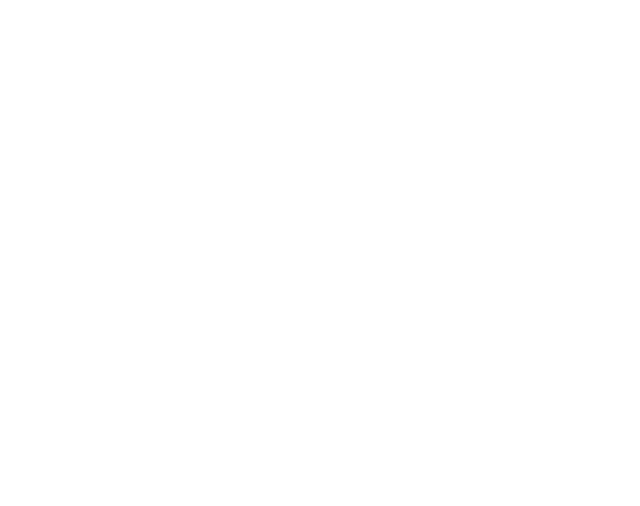
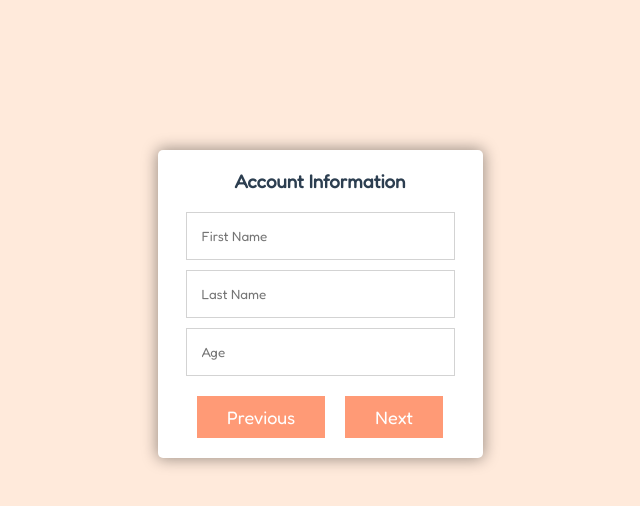
Before and after one commit to ChristopherBenton145/multistep-form, a React (Create React App) app: page / in a window 1280 px wide. Shown: the top 506 px of the page, without its empty margins (320-960 px from the left). Built offline with nearby package versions, Linux system fonts and the light colour scheme.

Commit message:
Started the form

```diff
--- a/src/App.js
+++ b/src/App.js
@@ -1,9 +1,10 @@
 import './styles/App.scss';
+import Form from './components/Form';
 
 function App() {
   return (
     <div className="App">
-
+      <Form />
     </div>
   );
 }
--- /dev/null
+++ b/src/components/Form.js
@@ -0,0 +1,41 @@
+import React from 'react';
+import "../styles/Form.scss"
+
+function Form() {
+  return (
+    <form>
+        <div className="step active">
+            <h3>Account Information</h3>
+            <input type="text" name="firstname" placeholder="First Name"></input>
+            <input type="text" name="lastname" placeholder="Last Name"></input>
+            <input type="text" name="age" placeholder="Age"></input>
+            <div className="buttons">
+                <button type="button" className="button-previous">Previous</button>
+                <button type="button" className="button-next">Next</button>
+            </div>
+        </div>
+        <div className="step">
+            <h3>Personal Details 2</h3>
+            <input type="text" name="firstname" placeholder="First Name"></input>
+            <input type="text" name="lastname" placeholder="Last Name"></input>
+            <input type="text" name="age" placeholder="Age"></input>
+            <div className="buttons">
+                <button type="button" className="button-next">Next</button>
+                <button type="button" className="button-previous">Previous</button>
+            </div>
+        </div>
+        <div className="step">
+            <h3>Personal Details 3</h3>
+            <input type="text" name="firstname" placeholder="First Name"></input>
+            <input type="text" name="lastname" placeholder="Last Name"></input>
+            <input type="text" name="age" placeholder="Age"></input>
+            <div className="buttons">
+                <button type="button" className="button-next">Next</button>
+                <button type="button" className="button-previous">Previous</button>
+            </div>
+        </div>
+    </form>
+  );
+}
+
+export default Form;
--- /dev/null
+++ b/src/styles/Form.scss
@@ -0,0 +1,50 @@
+form {
+  margin-top: 150px;
+}
+
+.step {
+  display: flex;
+  flex-direction: column;
+  align-items: center;
+  gap: 10px;
+  background-color: white;
+  border-radius: 5px;
+  box-shadow: 0 0 15px 1px rgba(0, 0, 0, 0.4);
+  width: 325px;
+  margin: auto;
+  padding: 20px 0px;
+  opacity: 0;
+  box-sizing: border-box;
+
+  h3 {
+    color: #2c3e50;
+    margin: 0;
+    margin-bottom: 10px;
+  }
+
+  input {
+    color: #2c3e50;
+    border: 1px solid lightgray;
+    font-family: "Fredoka";
+    padding: 15px 15px;
+    padding-right: 100px;
+  }
+
+  .buttons {
+    display: flex;
+    gap: 20px;
+    button {
+      background: #ff9a76;
+      color: white;
+      border: none;
+      font-family: "Fredoka";
+      font-size: 18px;
+      margin-top: 10px;
+      padding: 10px 30px;
+    }
+  }
+}
+
+.step.active {
+  opacity: 1;
+}
--- a/src/styles/index.scss
+++ b/src/styles/index.scss
@@ -1,8 +1,11 @@
+@import url("https://fonts.googleapis.com/css2?family=Fredoka&display=swap");
+
 body {
+  background-color: rgb(255, 234, 219);
   margin: 0;
-  font-family: -apple-system, BlinkMacSystemFont, "Segoe UI", "Roboto", "Oxygen",
-    "Ubuntu", "Cantarell", "Fira Sans", "Droid Sans", "Helvetica Neue",
-    sans-serif;
+  font-family: "Fredoka", -apple-system, BlinkMacSystemFont, "Segoe UI",
+    "Roboto", "Oxygen", "Ubuntu", "Cantarell", "Fira Sans", "Droid Sans",
+    "Helvetica Neue", sans-serif;
   -webkit-font-smoothing: antialiased;
   -moz-osx-font-smoothing: grayscale;
 }
```
